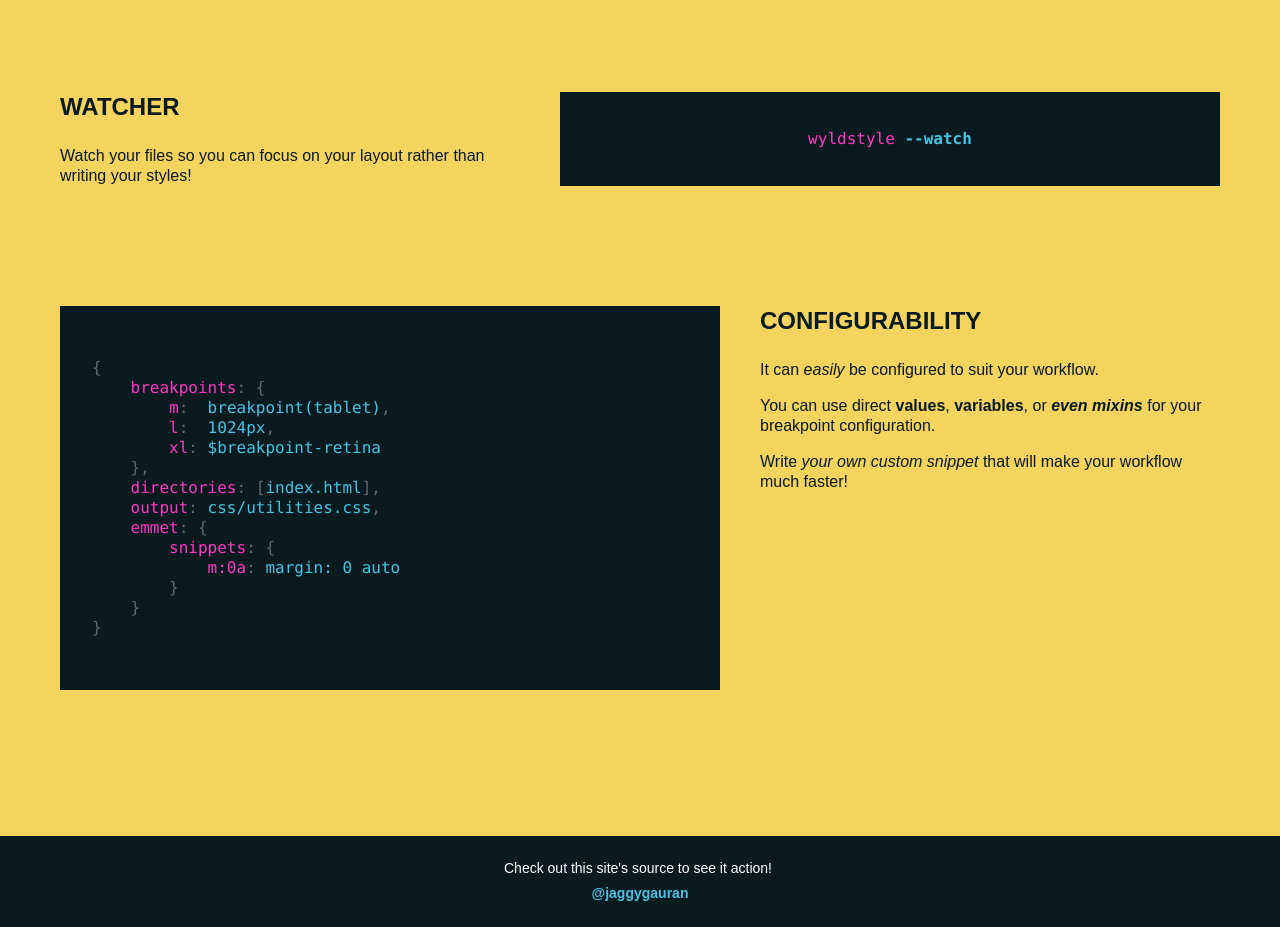
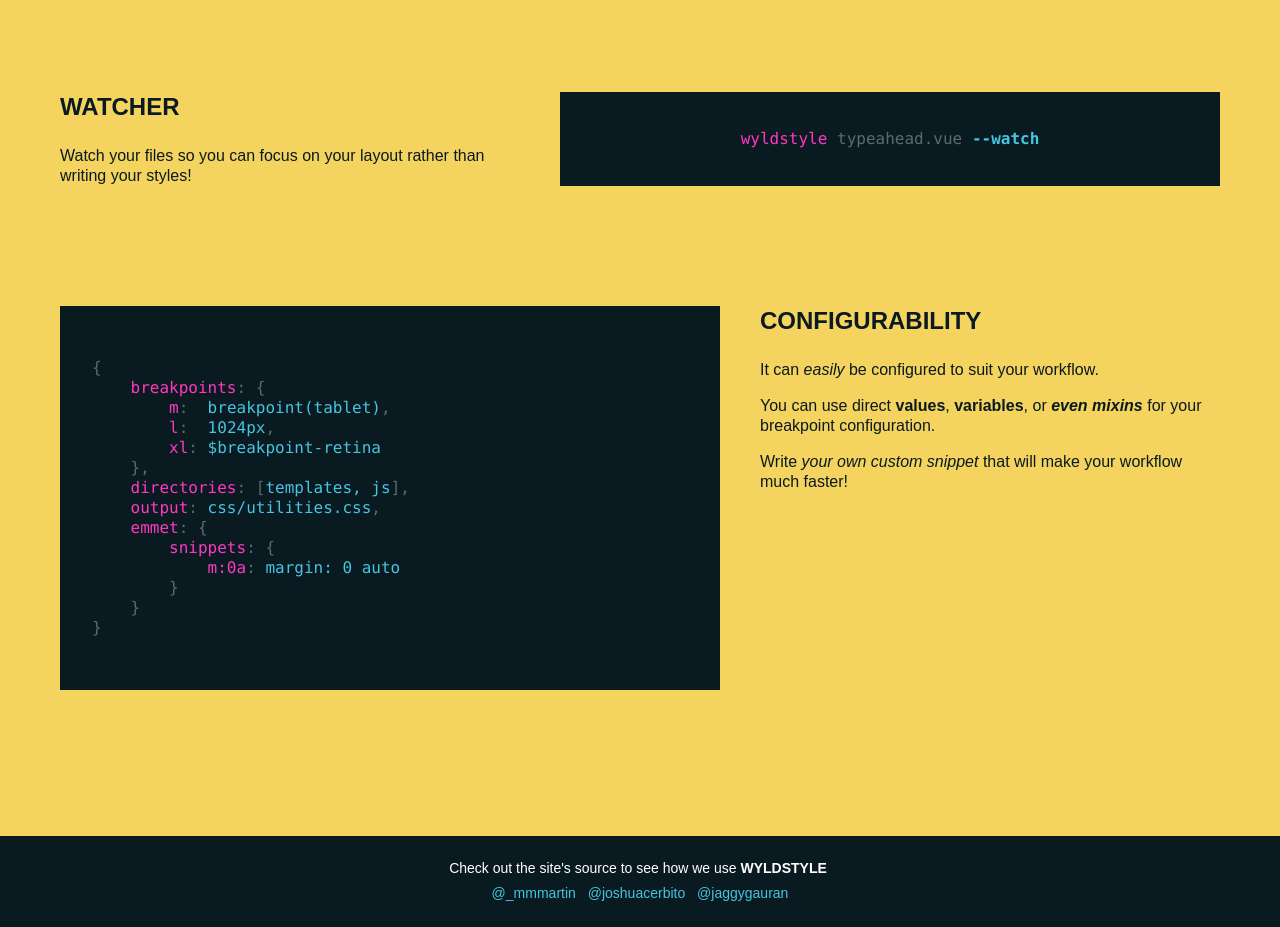
Before and after one commit to humans/wyldstyle.github.io, a website: page index.html in a window 1280 px wide. Shown: the part 1560-2487 px from the top of the page. Drawn offline with Linux system fonts and the light colour scheme.

Commit message:
Add all of us below and more clarity in examples.

```diff
--- a/css/utilities.css
+++ b/css/utilities.css
@@ -3,6 +3,7 @@
 .u-bdtrrs\:3px { border-top-right-radius: 3px; }
 .u-d\:b { display: block; }
 .u-d\:fx { display: flex; }
+.u-d\:i { display: inline; }
 .u-fd\:c { flex-direction: column; }
 .u-fs\:i { font-style: italic; }
 .u-fw\:400 { font-weight: 400; }
--- a/index.html
+++ b/index.html
@@ -207,7 +207,7 @@
                         u-ml:2.5r@l u-mw:41.25r u-mt:0@l
                     ]">
                     <code class="preview__code [ a-ff:code ]">
-                        <span class="command [ a-c:$pink ]">wyldstyle</span> <span class="flag--watch [ a-c:$cyan u-fw:700 ]">--watch</span>
+                        <span class="command [ a-c:$pink ]">wyldstyle</span> typeahead.vue <span class="flag--watch [ a-c:$cyan u-fw:700 ]">--watch</span>
                     </code>
                 </div>
             </section>
@@ -240,7 +240,7 @@
         <span class="[ a-c:$pink ]">l</span>:  <span class="[ a-c:$cyan ]">1024px</span>,
         <span class="[ a-c:$pink ]">xl</span>: <span class="[ a-c:$cyan ]">$breakpoint-retina</span>
     },
-    <span class="[ a-c:$pink ]">directories</span>: [<span class="[ a-c:$cyan ]">index.html</span>],
+    <span class="[ a-c:$pink ]">directories</span>: [<span class="[ a-c:$cyan ]">templates, js</span>],
     <span class="[ a-c:$pink ]">output</span>: <span class="[ a-c:$cyan ]">css/utilities.css</span>,
     <span class="[ a-c:$pink ]">emmet</span>: {
         <span class="[ a-c:$pink ]">snippets</span>: {
@@ -257,9 +257,15 @@
     <footer class="footer [ a-bgc:$ocean a-c:$white u-pt:1.5r u-pb:1.5r u-fz:0.875r u-ta:c ]">
         <div class="wrapper">
             <blockquote class="blurb [ u-mr:0.25r u-d:b ]">
-                Check out this site's source to see it action!
+                Check out the site's source to see how we use <strong class="[ u-tt:u u-fw:700 ]">Wyldstyle</strong>
             </blockquote>
-            <a class="twitter [ a-c:$cyan u-fw:700 u-td:n u-d:b u-mt:0.5r ]" href="https://twitter.com/jaggygauran">@jaggygauran</a>
+
+            <ul class="social [ u-mt:0.5r u-lis:n ]">
+                <li class="social__item [ u-d:i ]"><a class="social__link [ a-c:$cyan u-td:n ]" href="https://twitter.com/_mmmartin">@_mmmartin</a></li>
+                <li class="social__item [ u-d:i u-ml:0.5r ]"><a class="social__link [ a-c:$cyan u-td:n ]" href="https://twitter.com/joshuacerbito">@joshuacerbito</a></li>
+                <li class="social__item [ u-d:i u-ml:0.5r ]"><a class="social__link [ a-c:$cyan u-td:n ]" href="https://twitter.com/jaggygauran">@jaggygauran</a></li>
+            </ul>
+
             <!-- <svg fill="#ffffff" xmlns="http://www.w3.org/2000/svg" width="24" height="24" viewBox="0 0 24 24"><path d="M17 19H5c-.553 0-1-.447-1-1s.447-1 1-1h12c.553 0 1 .447 1 1s-.447 1-1 1zM17.5 5H5v9c0 1.1.9 2 2 2h8c1.1 0 2-.9 2-2v-2h.5c1.93 0 3.5-1.57 3.5-3.5S19.43 5 17.5 5zM15 14H7V7h8v7zm2.5-4H16V7h1.5c.827 0 1.5.673 1.5 1.5s-.673 1.5-1.5 1.5z"/></svg> -->
         </div>
     </footer>
```
